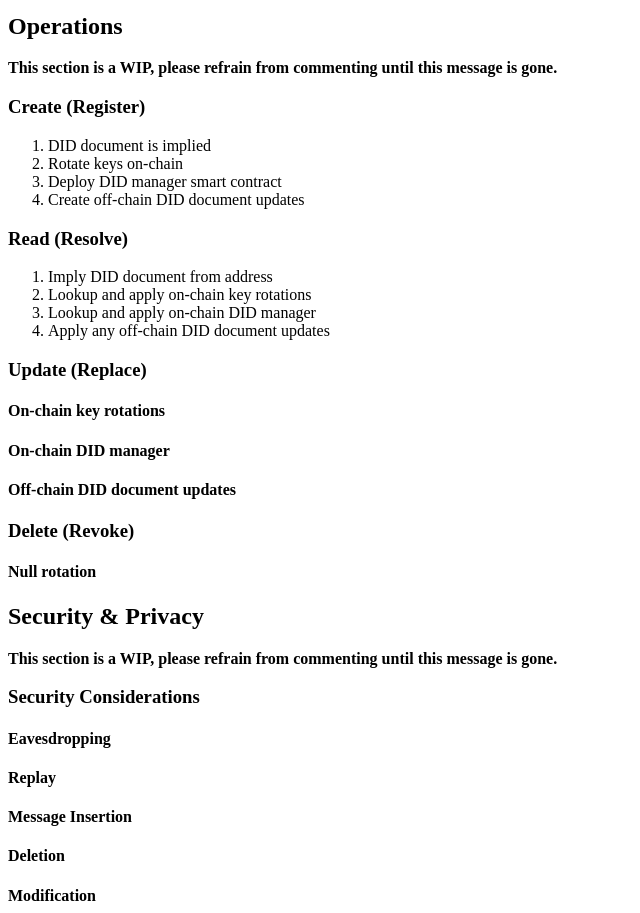
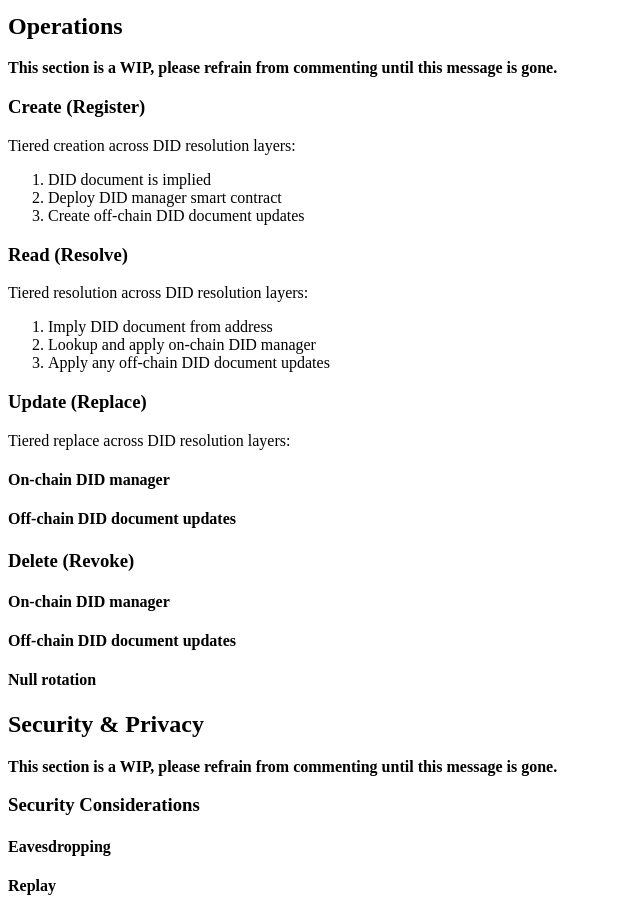
Before and after one commit to spruceid/did-tezos, a plain HTML site: page index.html in a window 1280 px wide. Shown: the part 4820-5733 px from the top of the page, without its empty margins (0-640 px from the left). Drawn offline with Linux system fonts and the light colour scheme; a script that the page names is missing.

Commit message:
remove last mentions of on-chain key rotation

```diff
--- a/index.html
+++ b/index.html
@@ -550,9 +550,9 @@ getService :: () => Service
 
       <section>
       <h3>Create (Register)</h3>
+      <p>Tiered creation across DID resolution layers:</p>
       <ol>
         <li>DID document is implied</li>
-        <li>Rotate keys on-chain</li>
         <li>Deploy DID manager smart contract</li>
         <li>Create off-chain DID document updates</li>
       </ol>
@@ -560,9 +560,9 @@ getService :: () => Service
 
       <section>
       <h3>Read (Resolve)</h3>
+      <p>Tiered resolution across DID resolution layers:</p>
       <ol>
         <li>Imply DID document from address</li>
-        <li>Lookup and apply on-chain key rotations</li>
         <li>Lookup and apply on-chain DID manager</li>
         <li>Apply any off-chain DID document updates</li>
       </ol>
@@ -570,9 +570,7 @@ getService :: () => Service
 
       <section>
       <h3>Update (Replace)</h3>
-      <section>
-      <h4>On-chain key rotations</h4>
-      </section>
+      <p>Tiered replace across DID resolution layers:</p>
       <section>
       <h4>On-chain DID manager</h4>
       </section>
@@ -583,6 +581,12 @@ getService :: () => Service
 
       <section>
       <h3>Delete (Revoke)</h3>
+      <section>
+      <h4>On-chain DID manager</h4>
+      </section>
+      <section>
+      <h4>Off-chain DID document updates</h4>
+      </section>
       <section>
       <h4>Null rotation</h4>
       </section>
```
